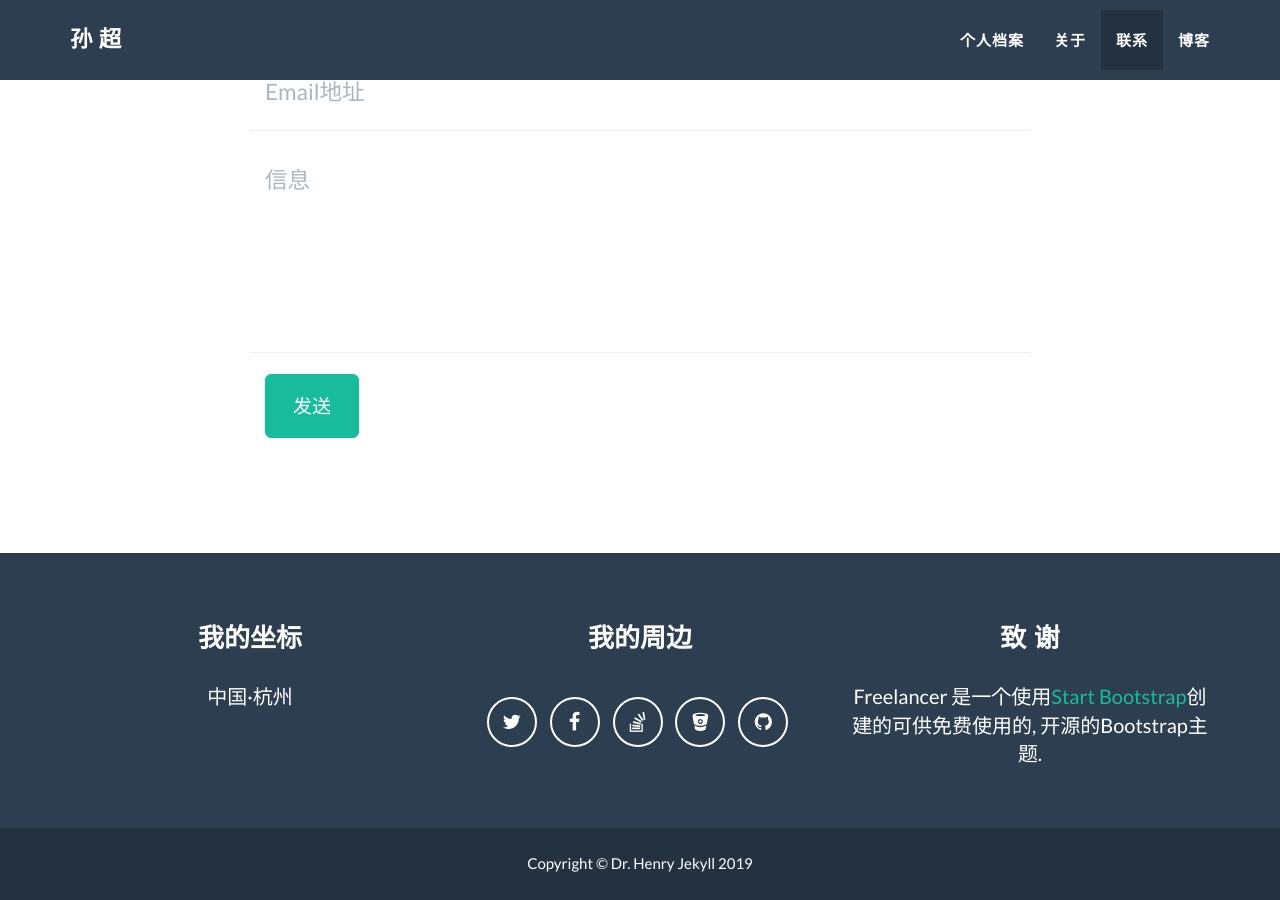
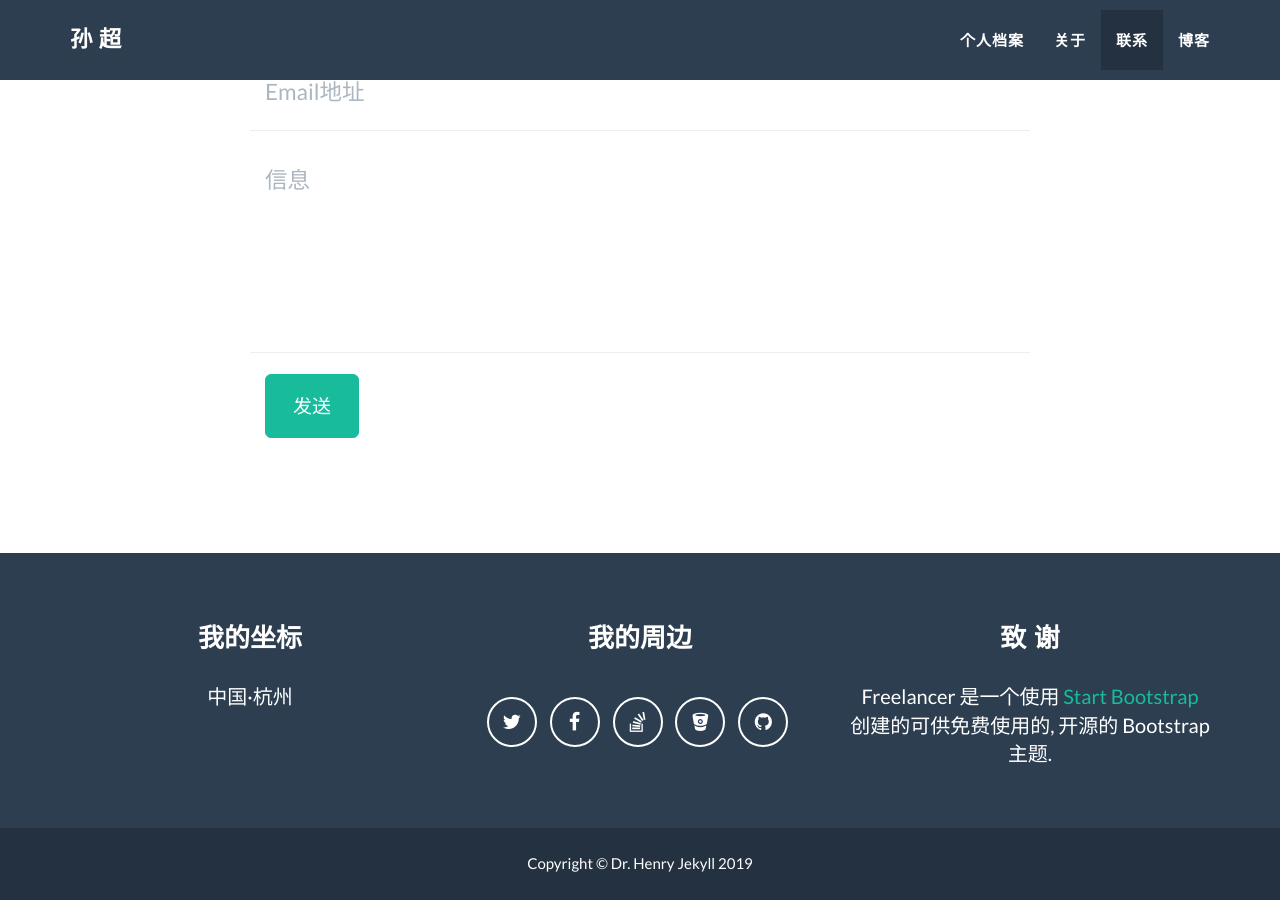
Before and after one commit to sunchao0427/sunchao0427.github.io, a Jekyll site: the page built from index.html, in a window 1280 px wide and 900 px high, scrolled down 1868 px. Built offline with Jekyll 4.4.1, drawn with Linux system fonts in a browser that asks for light colours; part of the change alters nothing that is shown.

Commit message:
fix layout

```diff
--- a/_config.yml
+++ b/_config.yml
@@ -58,7 +58,7 @@ address:
   - line: 中国·杭州
 
 # Credits content
-credits: 'Freelancer 是一个使用<a href="http://startbootstrap.com">Start Bootstrap</a>创建的可供免费使用的, 开源的Bootstrap主题.'
+credits: 'Freelancer 是一个使用 <a href="http://startbootstrap.com">Start Bootstrap</a> 创建的可供免费使用的, 开源的 Bootstrap 主题.'
 
 # Build settings
 markdown: kramdown
```
